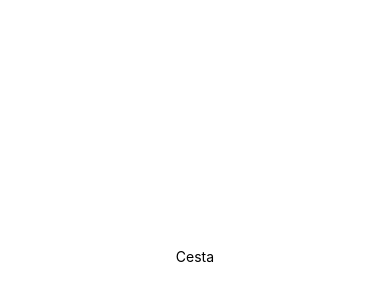
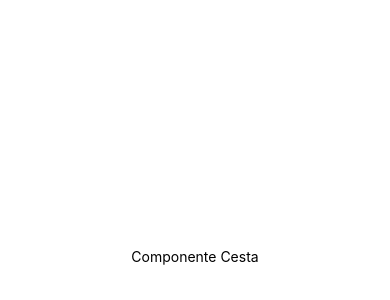
Before and after one commit to thiago-guerra/orgs-cesta, a React Native app: screen / in a window 390 px wide. Shown: the part 166-466 px from the top of the page. Built offline with nearby package versions, Linux system fonts and the light colour scheme.

Commit message:
teste commit

```diff
--- a/src/Cestas.js
+++ b/src/Cestas.js
@@ -1,5 +1,5 @@
 import { Text } from 'react-native';
 
 export default function Cesta(){
-    return <Text>Cesta</Text>
+    return <Text>Componente Cesta</Text>
 }
```
